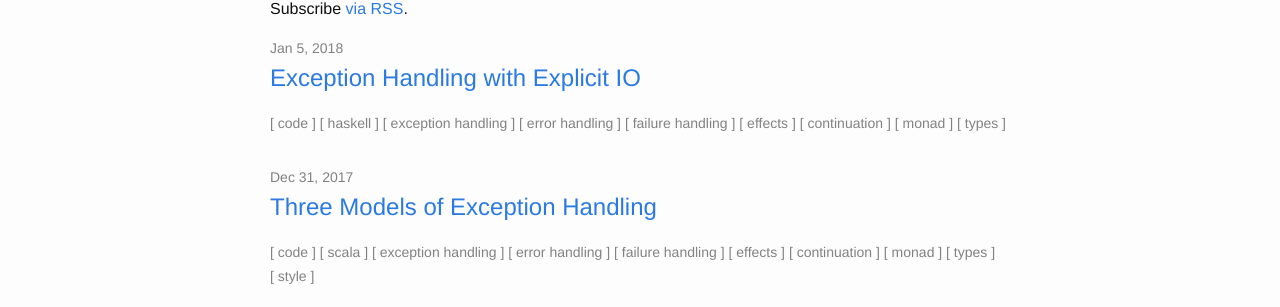
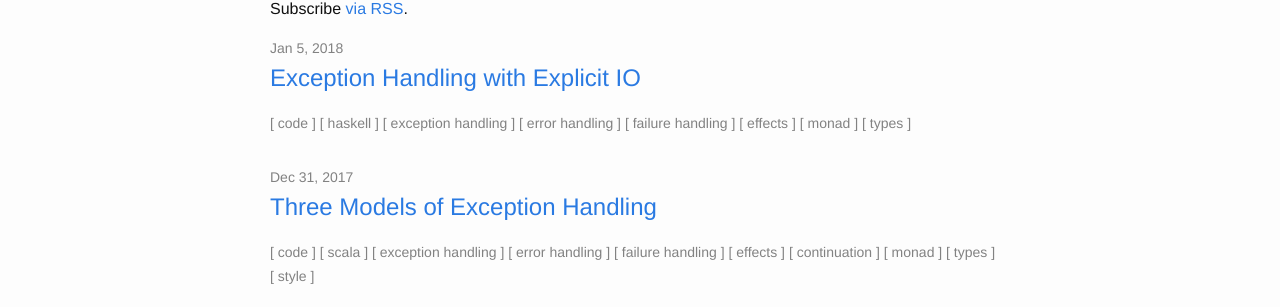
Before and after one commit to friedbrice/friedbrice.github.io, a Jekyll site: the page built from _pages/blog.md, in a window 1280 px wide and 900 px high. Shown: the part 230-537 px from the top of the window. Built offline with Jekyll 4.4.1, drawn with Linux system fonts in a browser that asks for light colours.

Commit message:
fixed a topic tag

```diff
--- a/_posts/2018-01-05-exception-handling-with-explicit-io.md
+++ b/_posts/2018-01-05-exception-handling-with-explicit-io.md
@@ -14,7 +14,6 @@ tags:
   - error handling
   - failure handling
   - effects
-  - continuation
   - monad
   - types
 ---
```
